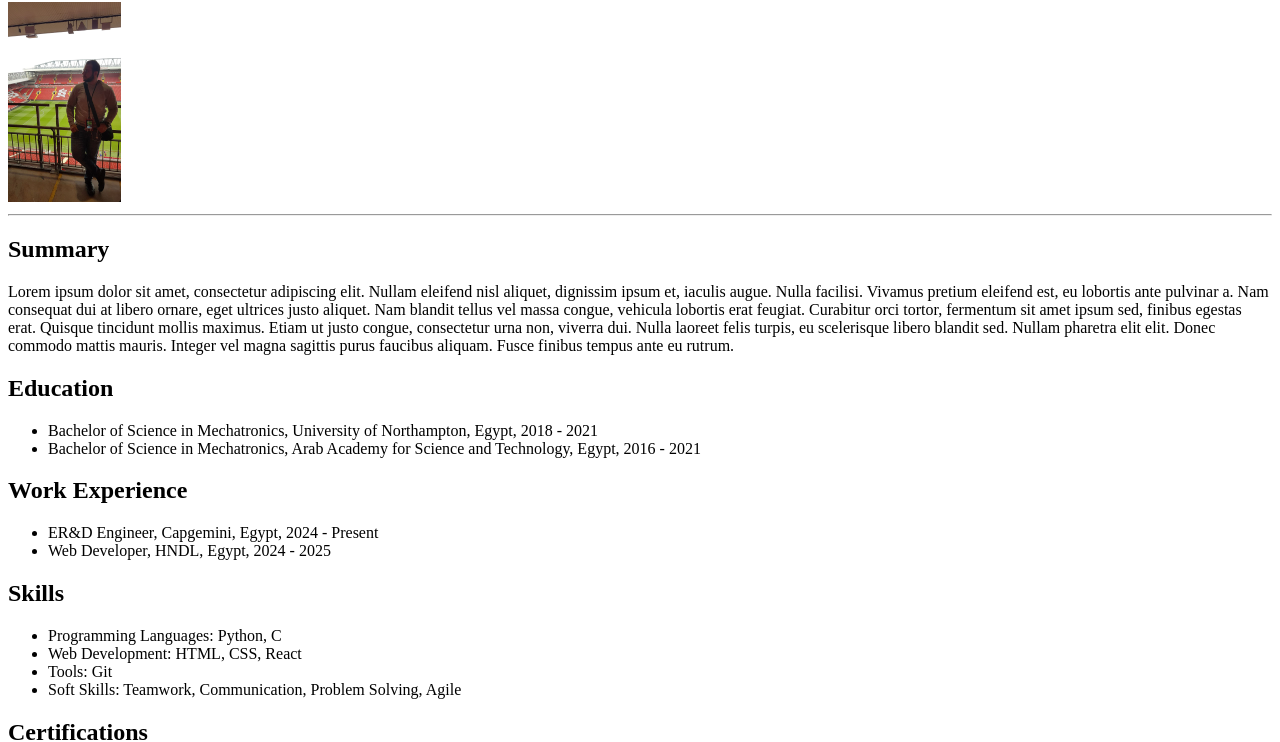
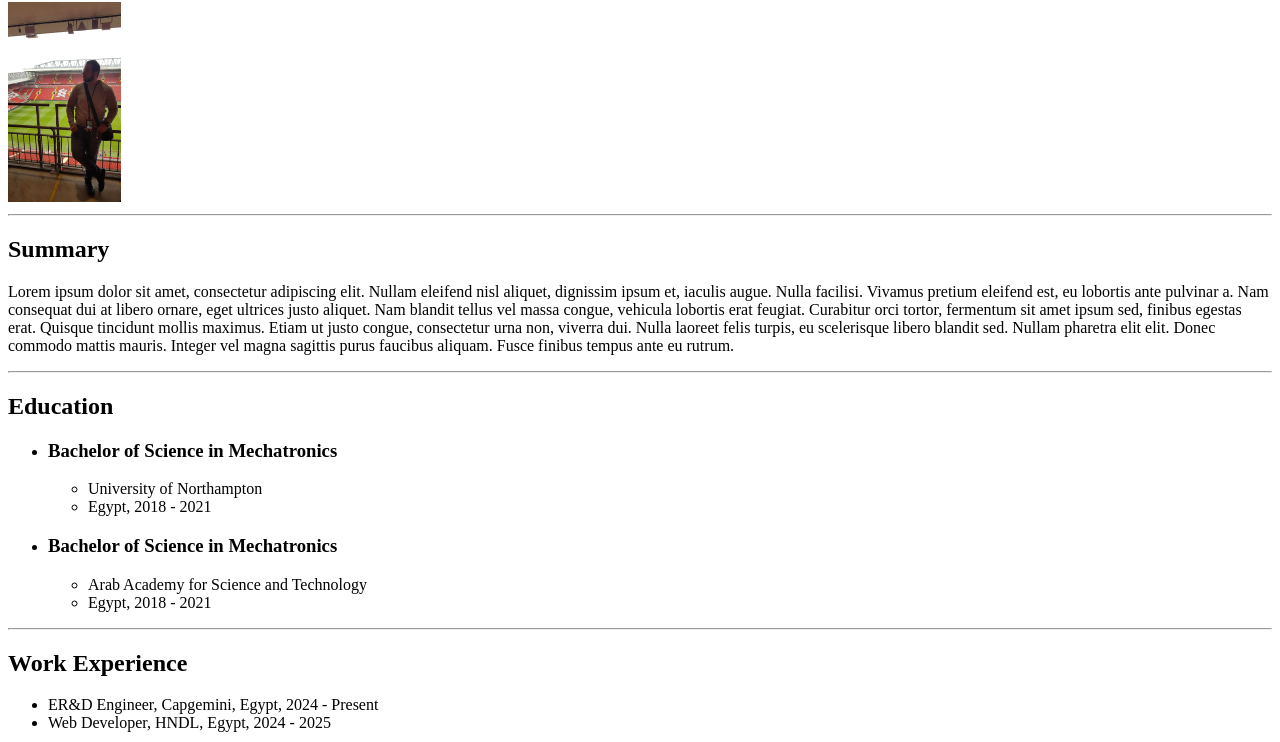
Before and after one commit to ShadyM97/myResume, a plain HTML site: page index.html in a window 1280 px wide. Shown: the part 78-820 px from the top of the page. Drawn offline with Linux system fonts and the light colour scheme.

Commit message:
Add files via upload

```diff
--- a/index.html
+++ b/index.html
@@ -22,20 +22,29 @@
       elit elit. Donec commodo mattis mauris. Integer vel magna sagittis purus
       faucibus aliquam. Fusce finibus tempus ante eu rutrum.
     </p>
+    <hr/>
     <h2>Education</h2>
     <ul>
-        <li>Bachelor of Science in Mechatronics,
-            University of Northampton,
-            Egypt, 2018 - 2021</li>
-        <li>Bachelor of Science in Mechatronics,
-            Arab Academy for Science and Technology,
-            Egypt, 2016 - 2021</li>
+        <li><h3>Bachelor of Science in Mechatronics</h3>
+            <ul>
+                <li>University of Northampton </li>
+                <li>Egypt, 2018 - 2021</li>
+            </ul>
+        </li>
+        <li><h3>Bachelor of Science in Mechatronics</h3>
+            <ul>
+                <li>Arab Academy for Science and Technology</li>
+                <li>Egypt, 2018 - 2021</li>
+            </ul>
+        </li>
     </ul>
+    <hr/>
     <h2>Work Experience</h2>
     <ul>
         <li> ER&D Engineer, Capgemini, Egypt, 2024 - Present</li>
         <li> Web Developer, HNDL, Egypt, 2024 - 2025</li>
     </ul>
+    <hr/>
     <h2>Skills</h2>
     <ul>
         <li>Programming Languages: Python, C</li>
```
